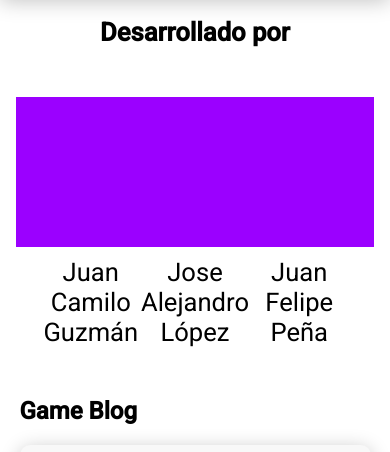
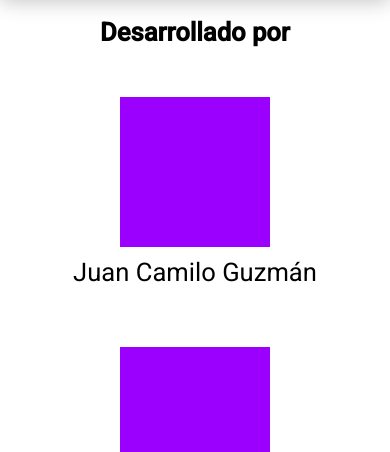
Before and after one commit to Shark-Soft/universe_fracture-website, a plain HTML site: page index.html in a window 390 px wide. Shown: the part 205-657 px from the top of the page. Drawn offline with Linux system fonts and the light colour scheme.

Commit message:
names_responsive

```diff
--- a/style.css
+++ b/style.css
@@ -103,3 +103,15 @@ main{
     background-color: #9B00FF;
     margin-bottom: 10px;
 }
+
+@media only screen and ( max-width:1000px) {
+    .development{
+        flex-direction: column;
+        width: 100%;
+    }
+    .development>div {
+        width: 100%;
+        max-width: 600px;
+        margin: 0 auto;
+    }
+}
```
